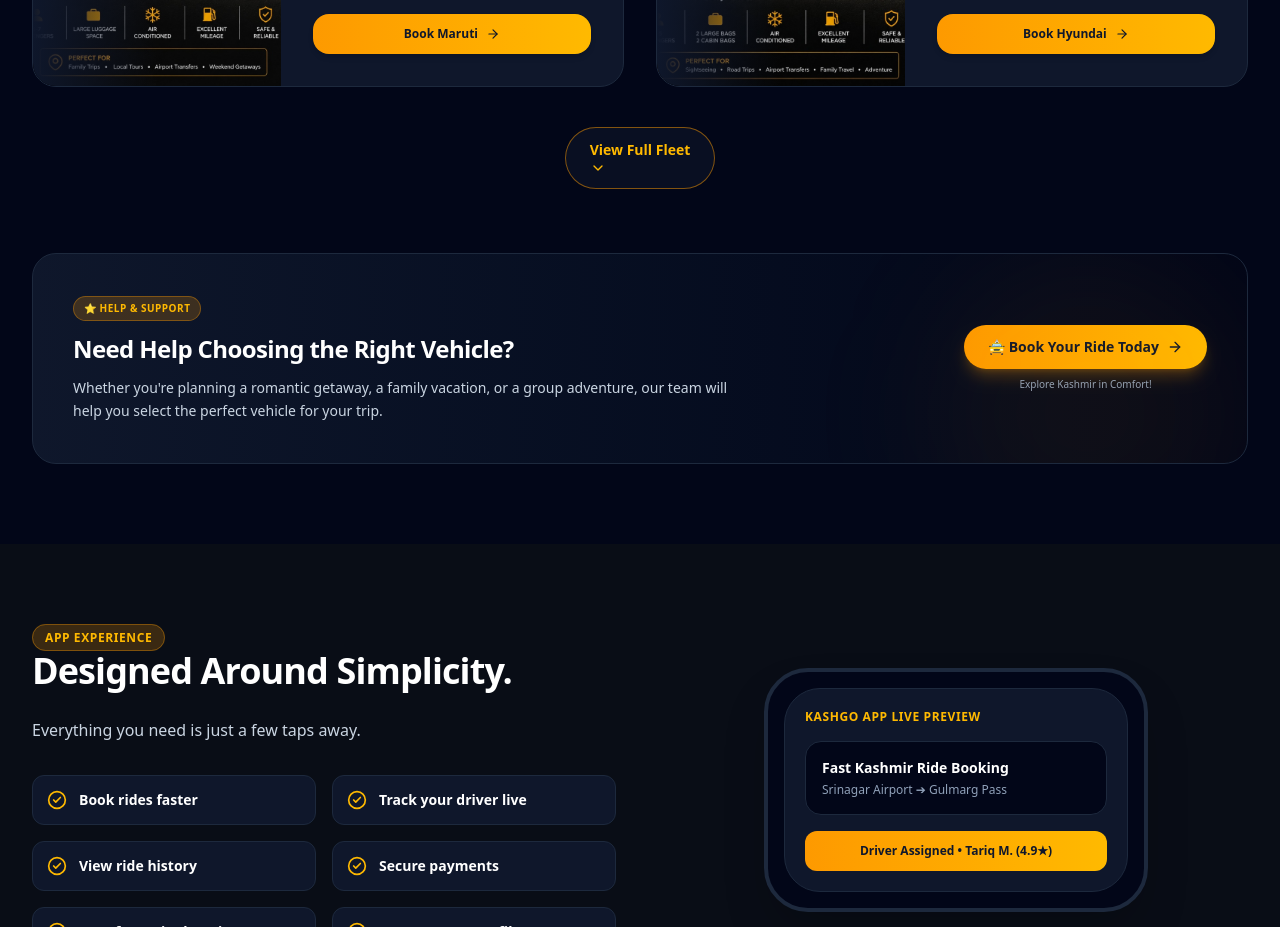
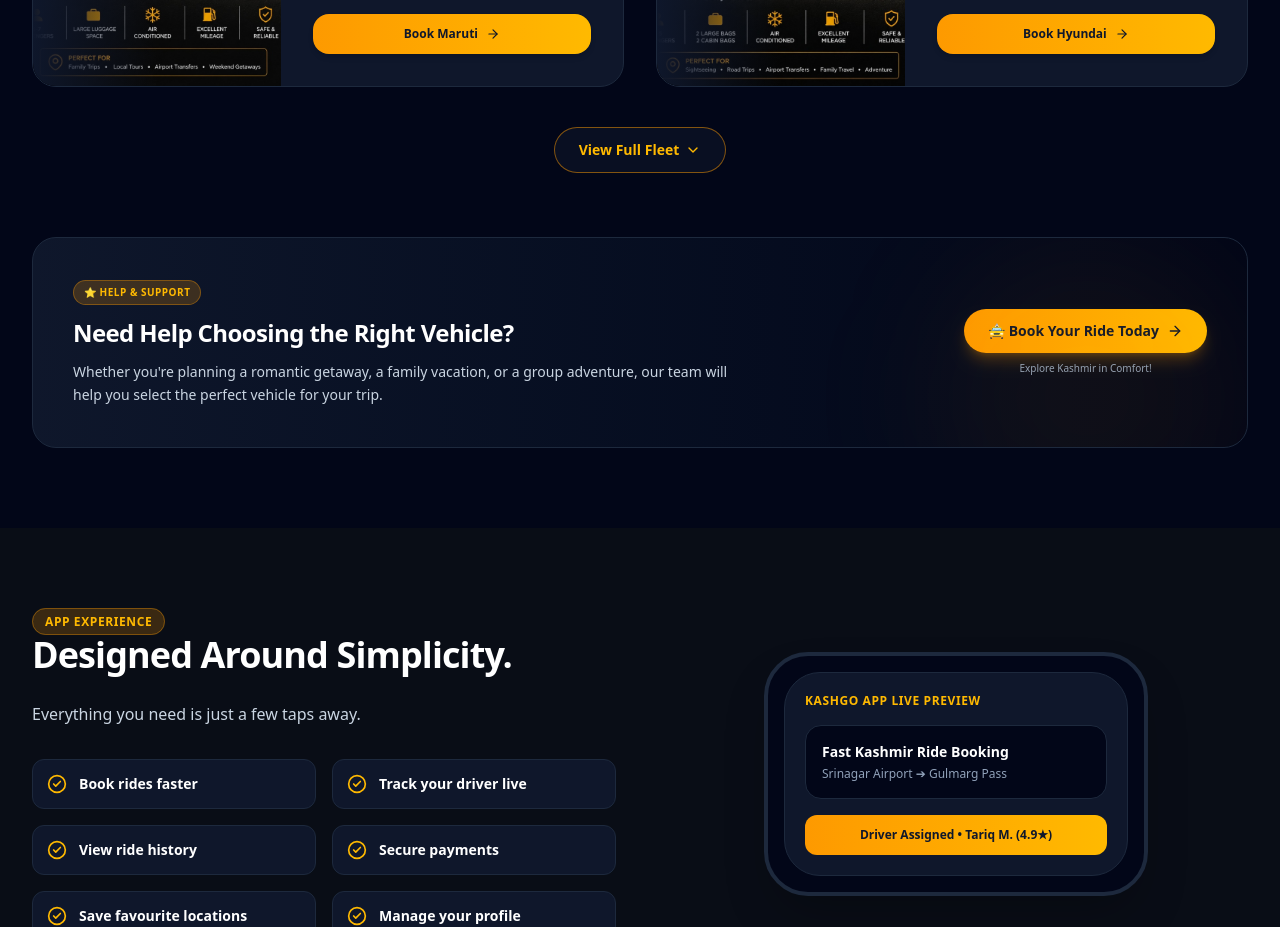
Before and after one commit to itsaditya0108/kashgo-web, a Next.js app: page / in a window 1280 px wide. Shown: the part 6120-7047 px from the top of the page. Built offline with nearby package versions, Linux system fonts and the light colour scheme.

Commit message:
style: use ChevronDown with rotate animation to toggle fleet list and ensure it stays inline next to text

```diff
--- a/src/app/page.tsx
+++ b/src/app/page.tsx
@@ -855,9 +855,10 @@ export default function Home() {
               variant="outline"
               size="md"
               onClick={() => setShowAllFleet(!showAllFleet)}
-              className="border-amber-500/50 hover:border-amber-400 text-amber-400 hover:text-amber-300 hover:bg-amber-500/10 gap-2 whitespace-nowrap flex items-center"
+              className="border-amber-500/50 hover:border-amber-400 text-amber-400 hover:text-amber-300 hover:bg-amber-500/10 gap-2"
             >
-              <span>{showAllFleet ? "Show Less Vehicles" : "View Full Fleet"}
+              <span className="flex items-center gap-1.5 whitespace-nowrap">
+                {showAllFleet ? "Show Less Vehicles" : "View Full Fleet"}
                 <ChevronRight className={`w-4 h-4 transition-transform duration-300 ${showAllFleet ? "-rotate-90" : "rotate-90"}`} />
               </span>
             </Button>
```
